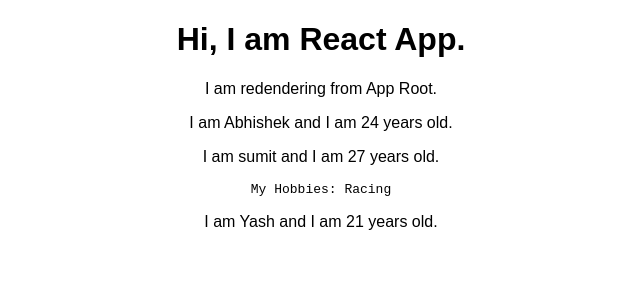
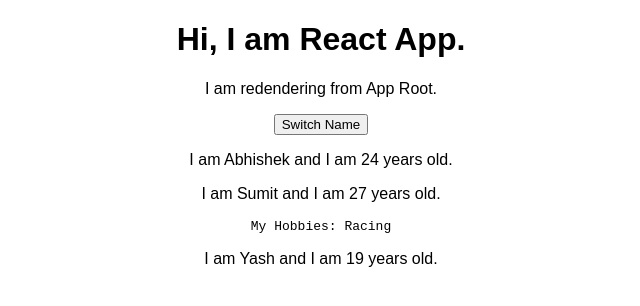
Before and after one commit to webdevabhi/react-complete-guide, a React (Create React App) app: page / in a window 1280 px wide. Shown: the top 306 px of the page, without its empty margins (319-959 px from the left). Built offline with nearby package versions, Linux system fonts and the light colour scheme.

Commit message:
state and event handler

```diff
--- a/src/App.js
+++ b/src/App.js
@@ -3,14 +3,29 @@
 import Person from './Person/Person';
 
 class App extends Component {
+  state = {
+    persons: [
+      { name: 'Abhishek', age: 24 },
+      { name: 'Sumit', age: 27 },
+      { name: 'Yash', age: 19 }
+    ]
+  }
+
+  switchNameHandler = () => {
+    alert("Button CLicked");
+  }
+
   render() {
     return (
       <div className="App">
         <h1>Hi, I am React App.</h1>
         <p>I am redendering from App Root.</p>
-        <Person name="Abhishek" age="24" />
-        <Person name="sumit" age="27">My Hobbies: Racing</Person>
-        <Person name="Yash" age="21"/>
+        <button onClick={this.switchNameHandler}>Switch Name</button>
+        <Person name={this.state.persons[0].name} age={this.state.persons[0].age} />
+        <Person name={this.state.persons[1].name} age={this.state.persons[1].age} >
+          <pre>My Hobbies: Racing</pre>
+        </Person>
+        <Person name={this.state.persons[2].name} age={this.state.persons[2].age} />
       </div>
     );
 
--- a/src/Person/Person.js
+++ b/src/Person/Person.js
@@ -4,7 +4,7 @@
     return (
         <div>
             <p>I am {props.name} and I am {props.age} years old.</p>
-            <pre>{props.children}</pre>
+            {props.children}
         </div>
     )
 }
```
